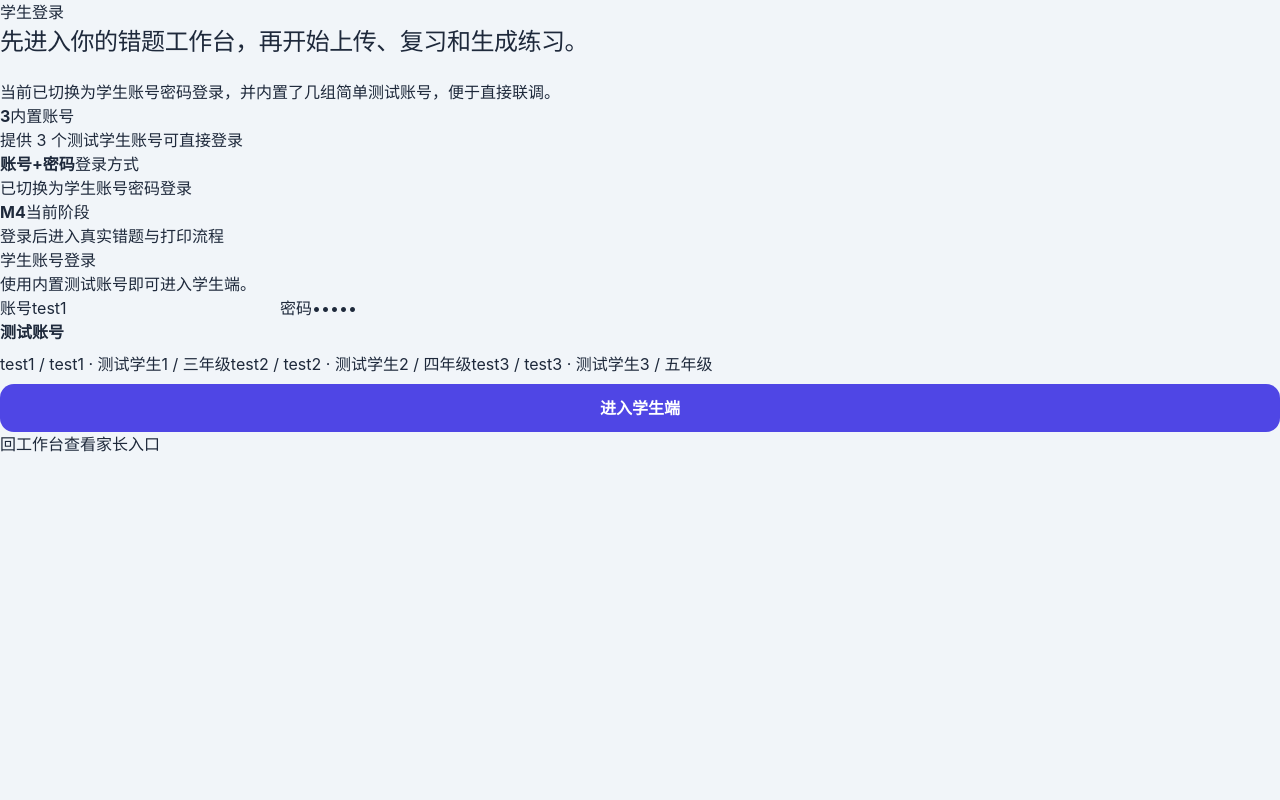
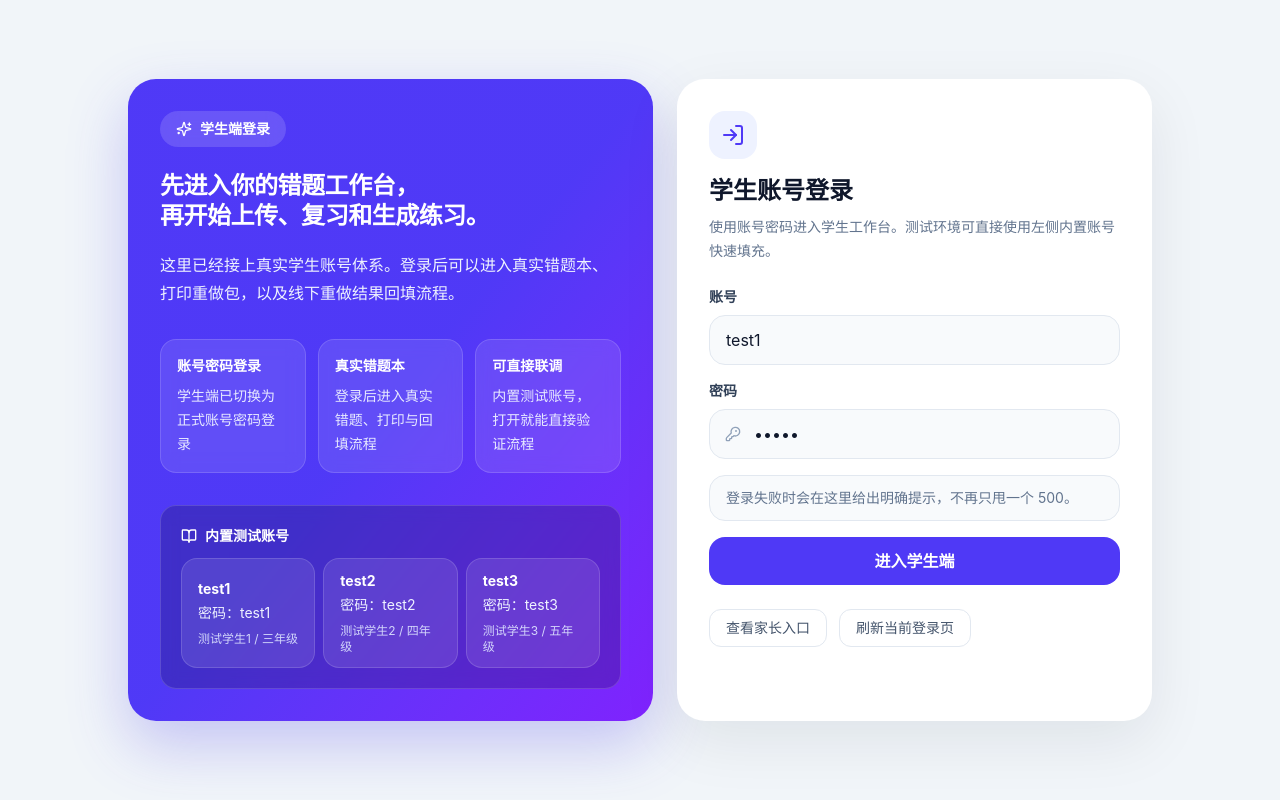
Before and after one commit to firnice/smart_paper_web, a React (Vite) app: page /student/login in a window 1280 px wide. Built offline with nearby package versions, Linux system fonts and the light colour scheme; no server answers.

Commit message:
fix(ui): rebuild student login page and improve error messages

```diff
--- a/src/pages/auth/StudentLoginPage.jsx
+++ b/src/pages/auth/StudentLoginPage.jsx
@@ -1,18 +1,19 @@
 import { useState } from "react";
 import { Link, useNavigate } from "react-router-dom";
+import { BookOpen, KeyRound, LogIn, Sparkles } from "lucide-react";
 import { studentLogin } from "../../services/api.js";
 import { saveStudentSession } from "../../utils/studentSession.js";
-
-const LOGIN_HIGHLIGHTS = [
-  { value: "3", label: "内置账号", note: "提供 3 个测试学生账号可直接登录" },
-  { value: "账号+密码", label: "登录方式", note: "已切换为学生账号密码登录" },
-  { value: "M4", label: "当前阶段", note: "登录后进入真实错题与打印流程" },
-];
 
 const PRESET_ACCOUNTS = [
   { account: "test1", password: "test1", note: "测试学生1 / 三年级" },
   { account: "test2", password: "test2", note: "测试学生2 / 四年级" },
   { account: "test3", password: "test3", note: "测试学生3 / 五年级" },
+];
+
+const HIGHLIGHTS = [
+  { title: "账号密码登录", desc: "学生端已切换为正式账号密码登录" },
+  { title: "真实错题本", desc: "登录后进入真实错题、打印与回填流程" },
+  { title: "可直接联调", desc: "内置测试账号，打开就能直接验证流程" },
 ];
 
 export default function StudentLoginPage() {
@@ -25,6 +26,7 @@ export default function StudentLoginPage() {
   const fillPreset = (item) => {
     setAccount(item.account);
     setPassword(item.password);
+    setError("");
   };
 
   const onSubmit = async (event) => {
@@ -36,73 +38,131 @@ export default function StudentLoginPage() {
       saveStudentSession(data);
       navigate("/student/dashboard");
     } catch (err) {
-      setError(err?.message || "登录失败，请核对账号密码");
+      setError(err?.message || "登录失败，请核对账号密码或稍后重试");
     } finally {
       setLoading(false);
     }
   };
 
   return (
-    <div className="page auth-stage-page">
-      <section className="auth-stage">
-        <div className="auth-copy-block">
-          <div className="hero-tag">学生登录</div>
-          <h1>先进入你的错题工作台，再开始上传、复习和生成练习。</h1>
-          <p>当前已切换为学生账号密码登录，并内置了几组简单测试账号，便于直接联调。</p>
+    <div className="min-h-screen bg-slate-100 px-4 py-8 text-slate-900">
+      <div className="mx-auto flex min-h-[calc(100vh-4rem)] w-full max-w-5xl items-center justify-center">
+        <div className="grid w-full gap-6 lg:grid-cols-[1.05fr_0.95fr]">
+          <section className="rounded-[28px] bg-gradient-to-br from-indigo-600 via-indigo-600 to-violet-600 p-8 text-white shadow-[0_24px_60px_rgba(79,70,229,0.28)]">
+            <div className="mb-6 inline-flex items-center gap-2 rounded-full bg-white/15 px-4 py-2 text-sm font-semibold backdrop-blur">
+              <Sparkles className="h-4 w-4" />
+              学生端登录
+            </div>
+            <h1 className="text-4xl font-black leading-tight tracking-tight">
+              先进入你的错题工作台，
+              <br />
+              再开始上传、复习和生成练习。
+            </h1>
+            <p className="mt-4 max-w-xl text-base leading-7 text-indigo-50">
+              这里已经接上真实学生账号体系。登录后可以进入真实错题本、打印重做包，以及线下重做结果回填流程。
+            </p>
 
-          <div className="auth-highlight-grid">
-            {LOGIN_HIGHLIGHTS.map((item) => (
-              <article key={item.label} className="auth-highlight-card">
-                <strong>{item.value}</strong>
-                <span>{item.label}</span>
-                <p>{item.note}</p>
+            <div className="mt-8 grid gap-3 sm:grid-cols-3">
+              {HIGHLIGHTS.map((item) => (
+                <article key={item.title} className="rounded-2xl border border-white/15 bg-white/10 p-4 backdrop-blur-sm">
+                  <div className="text-sm font-bold">{item.title}</div>
+                  <p className="mt-2 text-sm leading-6 text-indigo-50/95">{item.desc}</p>
                 </article>
               ))}
             </div>
+
+            <div className="mt-8 rounded-2xl border border-white/15 bg-slate-950/20 p-5 backdrop-blur-sm">
+              <div className="mb-3 flex items-center gap-2 text-sm font-semibold text-white">
+                <BookOpen className="h-4 w-4" />
+                内置测试账号
               </div>
-
-        <section className="auth-form-card">
-          <div className="auth-form-head">
-            <h2>学生账号登录</h2>
-            <p>使用内置测试账号即可进入学生端。</p>
-          </div>
-
-          <form className="workspace-form auth-form-grid" onSubmit={onSubmit}>
-            <label>
-              账号
-              <input required value={account} onChange={(event) => setAccount(event.target.value)} />
-            </label>
-            <label>
-              密码
-              <input required type="password" value={password} onChange={(event) => setPassword(event.target.value)} />
-            </label>
-            <div className="auth-form-tip">
-              <strong>测试账号</strong>
-              <div className="space-y-2 pt-2">
+              <div className="grid gap-2 sm:grid-cols-3">
                 {PRESET_ACCOUNTS.map((item) => (
-                  <button key={item.account} type="button" className="btn-ghost btn-small" onClick={() => fillPreset(item)}>
-                    {item.account} / {item.password} · {item.note}
+                  <button
+                    key={item.account}
+                    type="button"
+                    onClick={() => fillPreset(item)}
+                    className="rounded-2xl border border-white/15 bg-white/10 px-4 py-3 text-left transition hover:bg-white/15"
+                  >
+                    <div className="text-sm font-bold">{item.account}</div>
+                    <div className="mt-1 text-sm text-indigo-50">密码：{item.password}</div>
+                    <div className="mt-2 text-xs text-indigo-100/90">{item.note}</div>
                   </button>
                 ))}
               </div>
             </div>
-            <button className="btn-primary" type="submit" disabled={loading}>
+          </section>
+
+          <section className="rounded-[28px] bg-white p-6 shadow-[0_20px_60px_rgba(15,23,42,0.08)] sm:p-8">
+            <div className="mx-auto max-w-md">
+              <div className="mb-6">
+                <div className="inline-flex h-12 w-12 items-center justify-center rounded-2xl bg-indigo-50 text-indigo-600">
+                  <LogIn className="h-6 w-6" />
+                </div>
+                <h2 className="mt-4 text-2xl font-black text-slate-900">学生账号登录</h2>
+                <p className="mt-2 text-sm leading-6 text-slate-500">
+                  使用账号密码进入学生工作台。测试环境可直接使用左侧内置账号快速填充。
+                </p>
+              </div>
+
+              <form className="space-y-4" onSubmit={onSubmit}>
+                <label className="block">
+                  <span className="mb-2 block text-sm font-semibold text-slate-700">账号</span>
+                  <input
+                    required
+                    value={account}
+                    onChange={(event) => setAccount(event.target.value)}
+                    placeholder="请输入账号，如 test1"
+                    className="w-full rounded-2xl border border-slate-200 bg-slate-50 px-4 py-3 text-base text-slate-900 outline-none transition focus:border-indigo-500 focus:bg-white focus:ring-4 focus:ring-indigo-100"
+                  />
+                </label>
+
+                <label className="block">
+                  <span className="mb-2 block text-sm font-semibold text-slate-700">密码</span>
+                  <div className="relative">
+                    <KeyRound className="pointer-events-none absolute top-1/2 left-4 h-4 w-4 -translate-y-1/2 text-slate-400" />
+                    <input
+                      required
+                      type="password"
+                      value={password}
+                      onChange={(event) => setPassword(event.target.value)}
+                      placeholder="请输入密码"
+                      className="w-full rounded-2xl border border-slate-200 bg-slate-50 py-3 pr-4 pl-11 text-base text-slate-900 outline-none transition focus:border-indigo-500 focus:bg-white focus:ring-4 focus:ring-indigo-100"
+                    />
+                  </div>
+                </label>
+
+                {error ? (
+                  <div className="rounded-2xl border border-rose-200 bg-rose-50 px-4 py-3 text-sm font-medium text-rose-700">
+                    {error}
+                  </div>
+                ) : (
+                  <div className="rounded-2xl border border-slate-200 bg-slate-50 px-4 py-3 text-sm text-slate-500">
+                    登录失败时会在这里给出明确提示，不再只甩一个 500。
+                  </div>
+                )}
+
+                <button
+                  className="inline-flex w-full items-center justify-center rounded-2xl bg-indigo-600 px-4 py-3 text-base font-bold text-white transition hover:bg-indigo-700 disabled:cursor-not-allowed disabled:bg-indigo-300"
+                  type="submit"
+                  disabled={loading}
+                >
                   {loading ? "登录中..." : "进入学生端"}
                 </button>
               </form>
 
-          {error ? <div className="workspace-alert error">{error}</div> : null}
-
-          <div className="hero-actions">
-            <Link className="btn-ghost" to="/">
-              回工作台
-            </Link>
-            <Link className="btn-ghost" to="/parent/login">
+              <div className="mt-6 flex flex-wrap gap-3 text-sm">
+                <Link className="rounded-xl border border-slate-200 px-4 py-2 font-medium text-slate-600 transition hover:bg-slate-50" to="/parent/login">
                   查看家长入口
                 </Link>
+                <Link className="rounded-xl border border-slate-200 px-4 py-2 font-medium text-slate-600 transition hover:bg-slate-50" to="/student/login">
+                  刷新当前登录页
+                </Link>
+              </div>
             </div>
           </section>
-      </section>
+        </div>
+      </div>
     </div>
   );
 }
--- a/src/services/api.js
+++ b/src/services/api.js
@@ -55,11 +55,17 @@ async function requestJson(path, options = {}, query = {}) {
     try {
       parsed = JSON.parse(raw);
     } catch {
+      if (response.status >= 500) {
+        throw new Error("服务暂时不可用，请稍后重试");
+      }
       throw new Error(raw || `Request failed: ${response.status}`);
     }
 
     const detail = parsed?.detail;
     if (typeof detail === "string" && detail.trim()) {
+      if (response.status >= 500) {
+        throw new Error("服务暂时不可用，请稍后重试");
+      }
       throw new Error(detail);
     }
     if (Array.isArray(detail) && detail.length > 0) {
```
Lines whose indentation alone changed are shown as unchanged.
